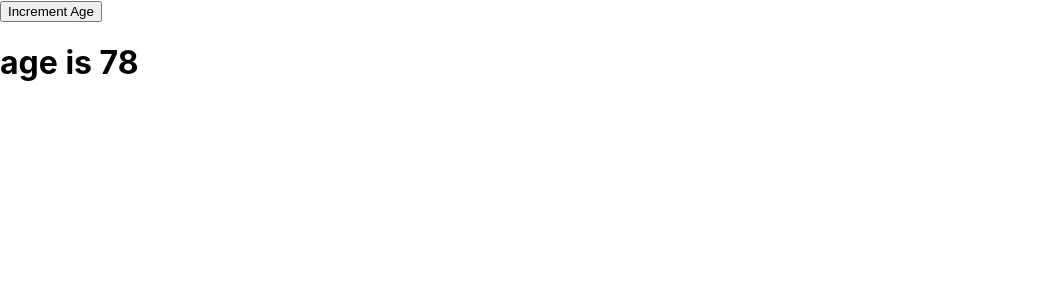
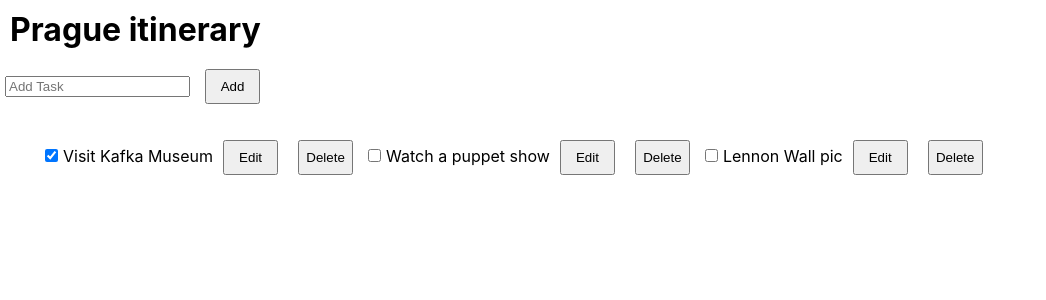
Before and after one commit to Yasir-ali-dev/react-hooks, a React (Create React App) app: page / in a window 1280 px wide. Shown: the top 300 px of the page, without its empty margins (0-1046 px from the left). Built offline with nearby package versions, Linux system fonts and the light colour scheme.

Commit message:
useReducer hook Form and todo added

```diff
--- a/src/App.css
+++ b/src/App.css
@@ -1,38 +1,19 @@
 .App {
   text-align: center;
+  margin: 15px 15px;
 }
 
-.App-logo {
-  height: 40vmin;
-  pointer-events: none;
+
+
+button{
+  width: 55px;
+  height: 35px;
+  margin: 10px 10px;
 }
 
-@media (prefers-reduced-motion: no-preference) {
-  .App-logo {
-    animation: App-logo-spin infinite 20s linear;
-  }
+input{
+  margin: 5px 5px;
 }
-
-.App-header {
-  background-color: #282c34;
-  min-height: 100vh;
-  display: flex;
-  flex-direction: column;
-  align-items: center;
-  justify-content: center;
-  font-size: calc(10px + 2vmin);
-  color: white;
+h1{
+  margin: 10px 10px;
 }
-
-.App-link {
-  color: #61dafb;
-}
-
-@keyframes App-logo-spin {
-  from {
-    transform: rotate(0deg);
-  }
-  to {
-    transform: rotate(360deg);
-  }
-}
--- a/src/App.js
+++ b/src/App.js
@@ -1,11 +1,14 @@
 import "./App.css";
-import UseReducer_A from "./useReducerContainer/UseReducer_A";
+import TodoApp from "./useReducerContainer/Todo/TodoApp";
+// import UseReducerForm from "./useReducerContainer/UseReducerForm";
+// import UseReducer_A from "./useReducerContainer/UseReducer_A";
+// import UseReducer_B from "./useReducerContainer/UseReducer_B";
 
 function App() {
   return (
-    <>
-      <UseReducer_A />
-    </>
+    <div>
+      <TodoApp />
+    </div>
   );
 }
 
--- /dev/null
+++ b/src/useReducerContainer/Todo/AddTask.jsx
@@ -0,0 +1,22 @@
+import React, { useState } from 'react';
+
+const AddTask = ({onAddTask}) => {
+    const [text,setText]=useState("");
+  return (
+    <form>
+      <input
+        type="text"
+        placeholder='Add Task'
+        onChange={(e)=> setText(e.target.value)}
+      />
+      <button
+        onClick={(e)=> {
+           e.preventDefault();
+          return onAddTask(text)
+        }}
+       >Add</button>
+    </form>
+  )
+}
+
+export default AddTask;
--- /dev/null
+++ b/src/useReducerContainer/Todo/TaskList.jsx
@@ -0,0 +1,85 @@
+import React from 'react';
+
+const TaskList = (props) => {
+    const {tasks, onDeleteTask,onChangeTask,onChangeDone}=props;
+    const styledContainer={
+        display:"flex",
+        justifyContent:"flex-start"
+    };
+
+  return (
+    <ul>
+        {tasks.map((task)=>{
+            return (
+                <Task
+                    onDeleteTask={onDeleteTask}
+                    onChangeTask={onChangeTask}
+                    task={task}
+                />
+            )
+        })}
+    </ul>
+  )
+}
+
+
+
+function Task ({
+    onDeleteTask,
+    onChangeTask,
+    task
+ }){
+    const [isEditing, setIsEditing] = React.useState(false);
+    let taskContent;
+    if (isEditing) {
+        taskContent = (
+          <>
+            <input
+              value={task.text}
+              onChange={e => {
+                onChangeTask({
+                  ...task,
+                  text: e.target.value
+                });
+              }} />
+            <button onClick={() => setIsEditing(false)}>
+              Save
+            </button>
+          </>
+        );
+      } else {
+        taskContent = (
+          <>
+            {task.text}
+            <button onClick={() => setIsEditing(true)}>
+              Edit
+            </button>
+          </>
+        );
+      }
+      return (
+        <label>
+          <input
+            type="checkbox"
+            checked={task.done}
+            onChange={e => {
+              onChangeTask({
+                ...task,
+                done: e.target.checked
+              });
+            }}
+          />
+          {taskContent}
+          <button onClick={() => onDeleteTask(task.id)}>
+            Delete
+          </button>
+        </label>
+      );
+
+
+
+}
+
+
+
+export default TaskList
--- /dev/null
+++ b/src/useReducerContainer/Todo/TodoApp.jsx
@@ -0,0 +1,91 @@
+import React,{useReducer} from 'react';
+import TaskList from './TaskList';
+import AddTask from './AddTask';
+
+
+const reducer =(state,action)=>{
+    switch(action.type){
+        case "DELETE_TODO":{
+            return state.filter((task)=> task.id !== action.id);
+        }
+        case "ADD_TASK":{
+            return [
+                ...state,{
+                id:action.id,
+                text: action.text,
+                done:false
+                }
+            ]
+        }
+        case "CHANGE_DONE":{
+            const updatedState= state.map((task)=>{
+                if(task.id === action.id){
+                    return{
+                        ...task,
+                        done: !task.done
+                    }
+                }
+                else{
+                    return task;
+                }
+            })
+            return updatedState;
+        }
+        default:{
+            throw Error("Unknown Type Error");
+        }
+    }
+}
+
+const TodoApp = () => {
+    const [state,dispatch]=useReducer(reducer, initialTasks);
+    const handleChangeTask=(e)=>{
+       console.log("handlleTask")
+    }
+
+    const handleDeleteTask=(taskId)=>{
+        dispatch({
+            type:"DELETE_TODO",
+            id:taskId
+        })
+    }
+
+    const handleAddTask=(text)=>{
+        dispatch({
+            id:nextId++,
+            text:text,
+            type:"ADD_TASK"
+        })
+    }
+
+    const handleChangeDone=(taskId)=>{
+        dispatch({
+            id:taskId,
+            type:"CHANGE_DONE"
+        })
+    }
+
+
+  return (
+    <div>
+        <h1>Prague itinerary</h1>
+        <AddTask onAddTask ={handleAddTask}/>
+        <TaskList
+            tasks={state}
+            onChangeTask={handleChangeTask}
+            onDeleteTask={handleDeleteTask}
+            onChangeDone={handleChangeDone}
+        />
+    </div>
+  )
+}
+let nextId = 3;
+
+const initialTasks = [
+  { id: 0, text: 'Visit Kafka Museum', done: true },
+  { id: 1, text: 'Watch a puppet show', done: false },
+  { id: 2, text: 'Lennon Wall pic', done: false }
+];
+
+
+export default TodoApp;
--- /dev/null
+++ b/src/useReducerContainer/UseReducerForm.jsx
@@ -0,0 +1,54 @@
+import React,{useReducer} from 'react';
+
+const reducer =(state,action )=>{
+    switch(action.type){
+        case "CHANGE_NAME":{
+            return {
+                ...state,
+                name : action.nextName,
+            }
+        }
+        case "INCREMENT_AGE":{
+            return {
+                ...state,
+                age : state.age + 1,
+            }
+        }
+
+        default : throw Error("Unknown Match")
+    }
+}
+const UseReducerForm = () => {
+    const initState={
+        name :"Taylor",
+        age:20,
+    }
+    const [state,dispatch]=useReducer(reducer,initState);
+    const handleClick=(e)=>{
+        dispatch({type:"CHANGE_NAME",nextName:e.target.value})
+    }
+    const handleButtonClick=(e)=>{
+        e.preventDefault();
+        dispatch({type:"INCREMENT_AGE"})
+    }
+
+  return (
+    <>
+    <form>
+      <input
+        type="text"
+        name="name"
+        placeholder='Enter the name'
+        value={state.name}
+        onChange={handleClick}
+       />
+        <button type='submit' onClick={handleButtonClick}>increment age</button>
+    </form>
+    <div>
+        <h3>{state.name} has {state.age}</h3>
+    </div>
+    </>
+  )
+}
+
+export default UseReducerForm;
--- /dev/null
+++ b/src/useReducerContainer/UseReducer_B.jsx
@@ -0,0 +1,53 @@
+import React,{useReducer} from 'react'
+
+
+const reducer =(state,action )=>{
+    switch(action.type){
+        case "INCREMENT_AGE":{
+            return{
+                ...state,
+               age : state.age+1,
+            }
+        }
+        case "DECREMENT_AGE":{
+            return {
+                ...state,
+                age:state.age-1,
+            }
+        }
+        case "AGE_ZERO":{
+            return{
+                ...state,
+                age:0,
+            }
+        }
+        case "CHANGE_NAME":{
+            return{
+                ...state,
+                name:"Arslan"
+            }
+        }
+        default : throw Error("Unknown Action")
+    }
+}
+
+const UseReducer_B = () => {
+   const initState={
+    age:20,
+    name:"aslam"
+  };
+
+  const [state, dispatch]=useReducer(reducer,initState);
+  return (
+    <div>
+      <button onClick={()=>dispatch({type: "INCREMENT_AGE"}) } >Increment Age</button>
+      <button onClick={()=>dispatch({type: "DECREMENT_AGE"}) } >decrement Age</button>
+      <button onClick={()=>dispatch({type: "AGE_ZERO"}) } >Age ZERO</button>
+      <button onClick={()=>dispatch({type: "CHANGE_NAME"}) } >change Name</button>
+
+      <h1>{state.name} has age {state.age}</h1>
+    </div>
+  )
+}
+
+export default UseReducer_B;
```
